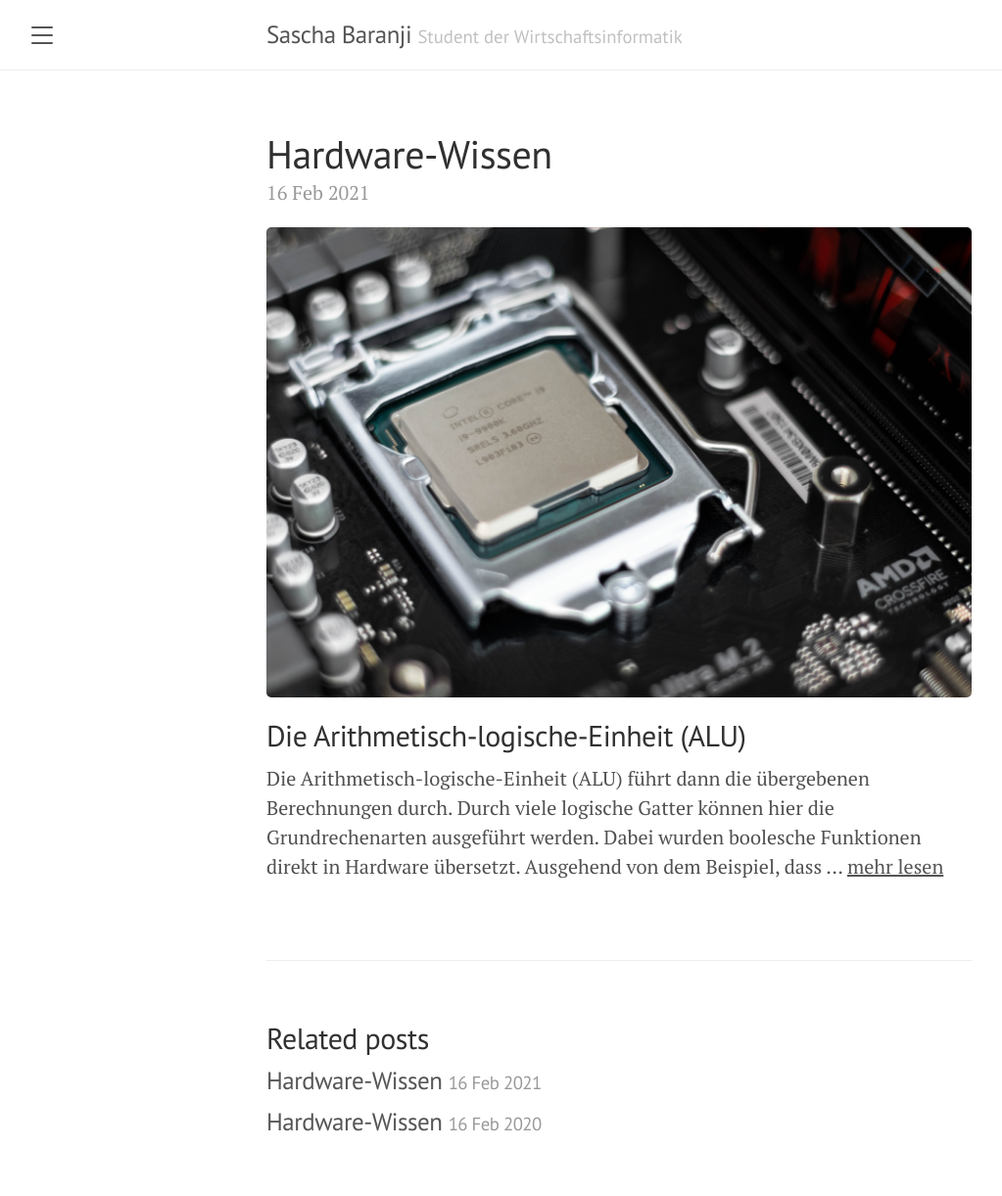
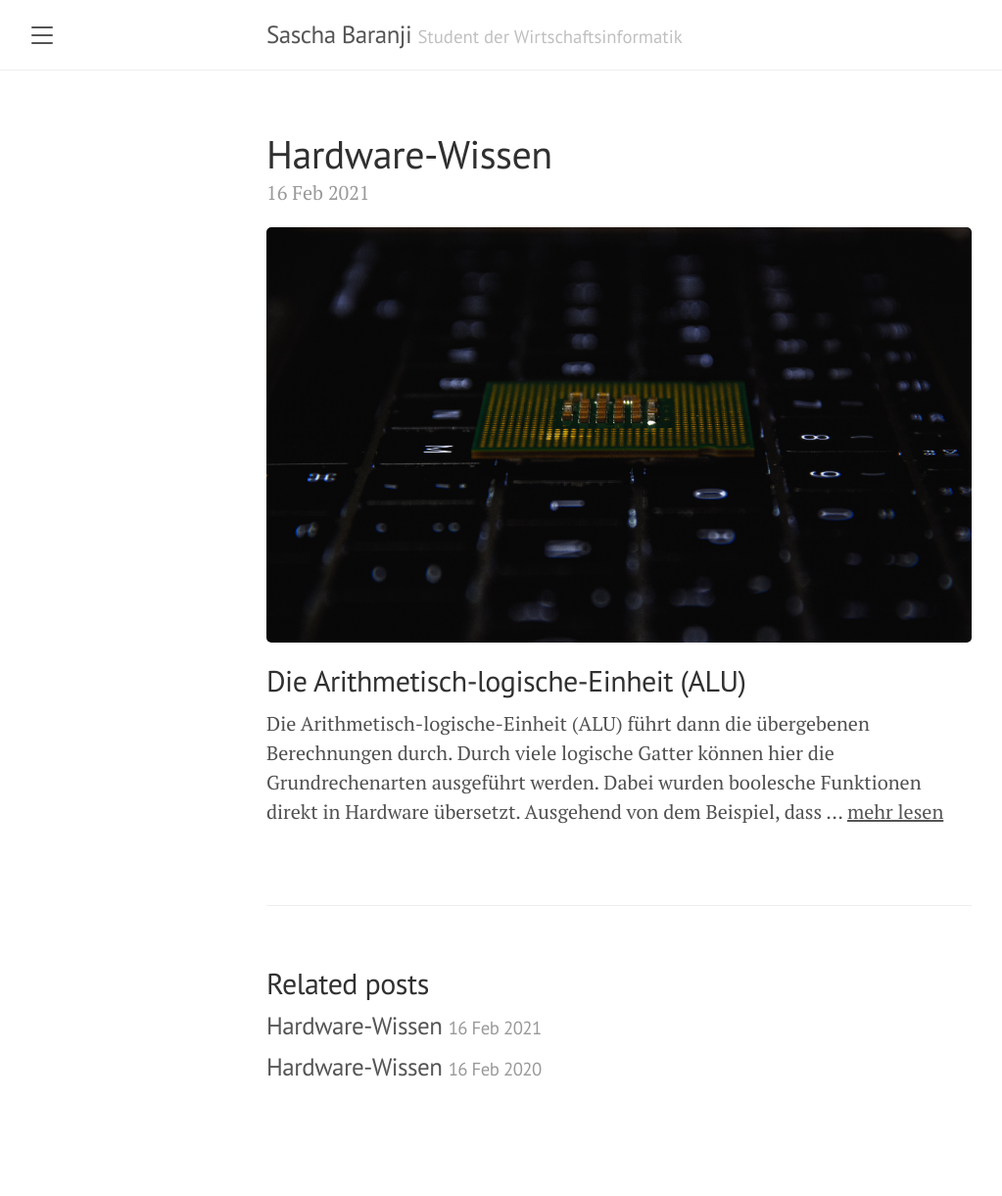
Before and after one commit to Sascha-B23/Sascha-B23.github.io, a Jekyll site: the page built from _posts/2021-02-16-Die-Arithmetisch-Logische-Einheit.md, in a window 1280 px wide. Shown: the whole page at 98% size, without its empty margins (8-1031 px from the left). Built offline with Jekyll 4.4.1, drawn with Linux system fonts in a browser that asks for light colours; after the commit the page ends 1165 px from its top, so only the background shows below that.

Commit message:
small changes

```diff
--- a/_posts/2021-02-16-Die-Arithmetisch-Logische-Einheit.md
+++ b/_posts/2021-02-16-Die-Arithmetisch-Logische-Einheit.md
@@ -4,7 +4,7 @@ title: Hardware-Wissen
 ---
 
 
-<a href="https://sascha-baranji.tk/TestPost/"> ![Prozessor](/public/pictures/Prozessor.jpg) </a>
+<a href="https://sascha-baranji.tk/TestPost/"> ![Prozessor](/public/pictures/prozessor3.jpg) </a>
 
 ## Die Arithmetisch-logische-Einheit (ALU)
 
```
Also changed, not shown: _posts/2020-02-16-new-post.md (+1 -1 lines).
